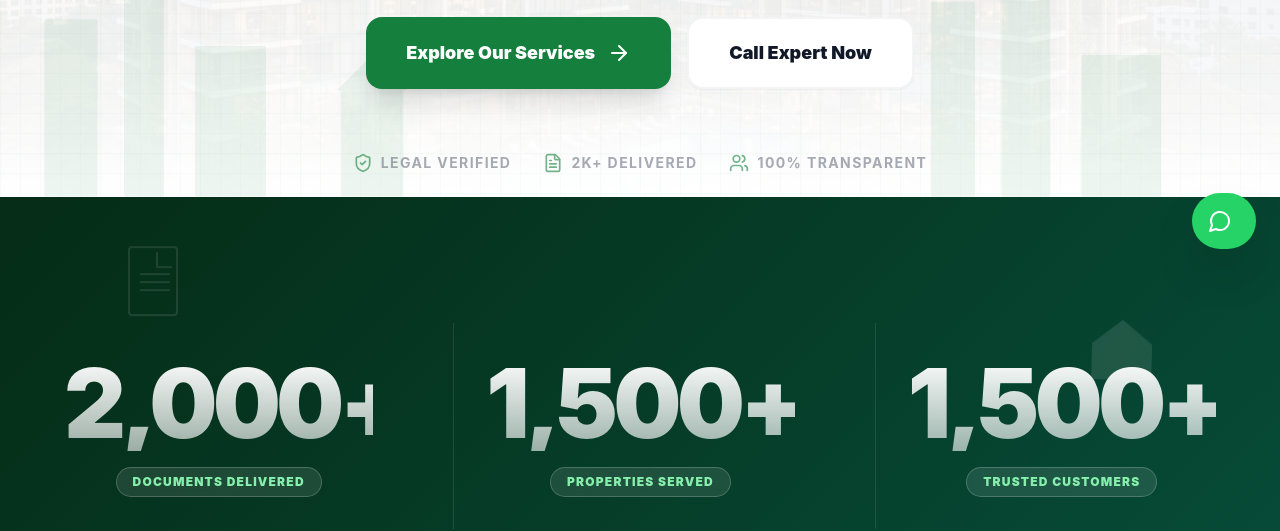
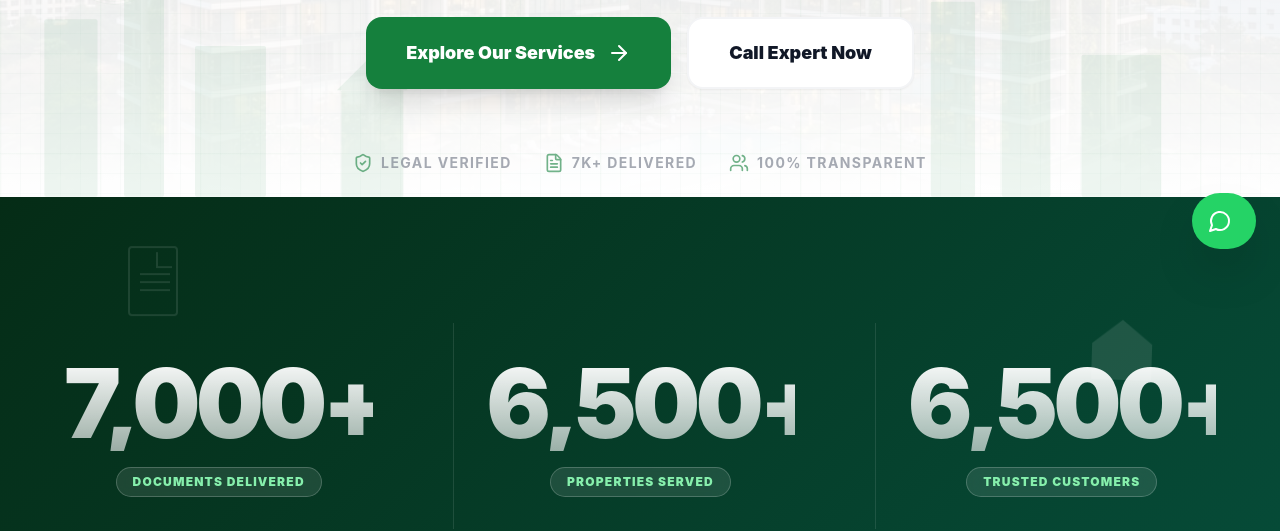
Before and after one commit to Namithhn025/E-KhataAssist, a React (Vite) app: page / in a window 1280 px wide. Shown: the part 527-1058 px from the top of the page. Built offline with nearby package versions, Linux system fonts and the light colour scheme; no server answers.

Commit message:
Update stats: Properties served to 6,500+ and Documents delivered to 7,000+

```diff
--- a/src/components/About.jsx
+++ b/src/components/About.jsx
@@ -117,7 +117,7 @@ const About = () => {
                         <div className="relative z-10 pt-12 border-t border-white/20">
                             <div className="grid grid-cols-2 gap-10">
                                 <div>
-                                    <div className="text-4xl font-black tracking-tighter mb-1">2k+</div>
+                                    <div className="text-4xl font-black tracking-tighter mb-1">7k+</div>
                                     <div className="text-green-300 text-xs font-black uppercase tracking-widest opacity-80">Documents</div>
                                 </div>
                                 <div>
@@ -125,7 +125,7 @@ const About = () => {
                                     <div className="text-green-300 text-xs font-black uppercase tracking-widest opacity-80">Happy NRIs</div>
                                 </div>
                                 <div>
-                                    <div className="text-4xl font-black tracking-tighter mb-1">1.5k+</div>
+                                    <div className="text-4xl font-black tracking-tighter mb-1">6.5k+</div>
                                     <div className="text-green-300 text-xs font-black uppercase tracking-widest opacity-80">Properties</div>
                                 </div>
                                 <div>
--- a/src/components/Hero.jsx
+++ b/src/components/Hero.jsx
@@ -92,7 +92,7 @@ const Hero = () => {
                     </div>
                     <div className="mt-16 flex flex-wrap justify-center gap-8 opacity-60">
                         <div className="flex items-center gap-2"><ShieldCheck size={20} className="text-primary" /><span className="text-sm font-bold text-gray-500 uppercase tracking-widest">Legal Verified</span></div>
-                        <div className="flex items-center gap-2"><FileText size={20} className="text-primary" /><span className="text-sm font-bold text-gray-500 uppercase tracking-widest">2k+ Delivered</span></div>
+                        <div className="flex items-center gap-2"><FileText size={20} className="text-primary" /><span className="text-sm font-bold text-gray-500 uppercase tracking-widest">7k+ Delivered</span></div>
                         <div className="flex items-center gap-2"><Users size={20} className="text-primary" /><span className="text-sm font-bold text-gray-500 uppercase tracking-widest">100% Transparent</span></div>
                     </div>
                 </div>
--- a/src/components/Stats.jsx
+++ b/src/components/Stats.jsx
@@ -11,15 +11,15 @@ const Stats = () => {
             <div className="max-w-7xl mx-auto px-4 sm:px-6 lg:px-8 relative z-10">
                 <div className="grid grid-cols-1 md:grid-cols-3 gap-12 text-center">
                     <div className="p-8 group">
-                        <div className="text-6xl lg:text-8xl font-black mb-4 tracking-tighter group-hover:scale-110 transition-transform duration-500 bg-clip-text text-transparent bg-gradient-to-b from-white to-white/60">2,000+</div>
+                        <div className="text-6xl lg:text-8xl font-black mb-4 tracking-tighter group-hover:scale-110 transition-transform duration-500 bg-clip-text text-transparent bg-gradient-to-b from-white to-white/60">7,000+</div>
                         <div className="inline-block px-4 py-1.5 rounded-full glass-pill text-green-300 text-xs font-black uppercase tracking-widest border border-white/10">Documents Delivered</div>
                     </div>
                     <div className="p-8 md:border-l border-white/10 group">
-                        <div className="text-6xl lg:text-8xl font-black mb-4 tracking-tighter group-hover:scale-110 transition-transform duration-500 bg-clip-text text-transparent bg-gradient-to-b from-white to-white/60">1,500+</div>
+                        <div className="text-6xl lg:text-8xl font-black mb-4 tracking-tighter group-hover:scale-110 transition-transform duration-500 bg-clip-text text-transparent bg-gradient-to-b from-white to-white/60">6,500+</div>
                         <div className="inline-block px-4 py-1.5 rounded-full glass-pill text-green-300 text-xs font-black uppercase tracking-widest border border-white/10">Properties Served</div>
                     </div>
                     <div className="p-8 md:border-l border-white/10 group">
-                        <div className="text-6xl lg:text-8xl font-black mb-4 tracking-tighter group-hover:scale-110 transition-transform duration-500 bg-clip-text text-transparent bg-gradient-to-b from-white to-white/60">1,500+</div>
+                        <div className="text-6xl lg:text-8xl font-black mb-4 tracking-tighter group-hover:scale-110 transition-transform duration-500 bg-clip-text text-transparent bg-gradient-to-b from-white to-white/60">6,500+</div>
                         <div className="inline-block px-4 py-1.5 rounded-full glass-pill text-green-300 text-xs font-black uppercase tracking-widest border border-white/10">Trusted Customers</div>
                     </div>
                 </div>
```
